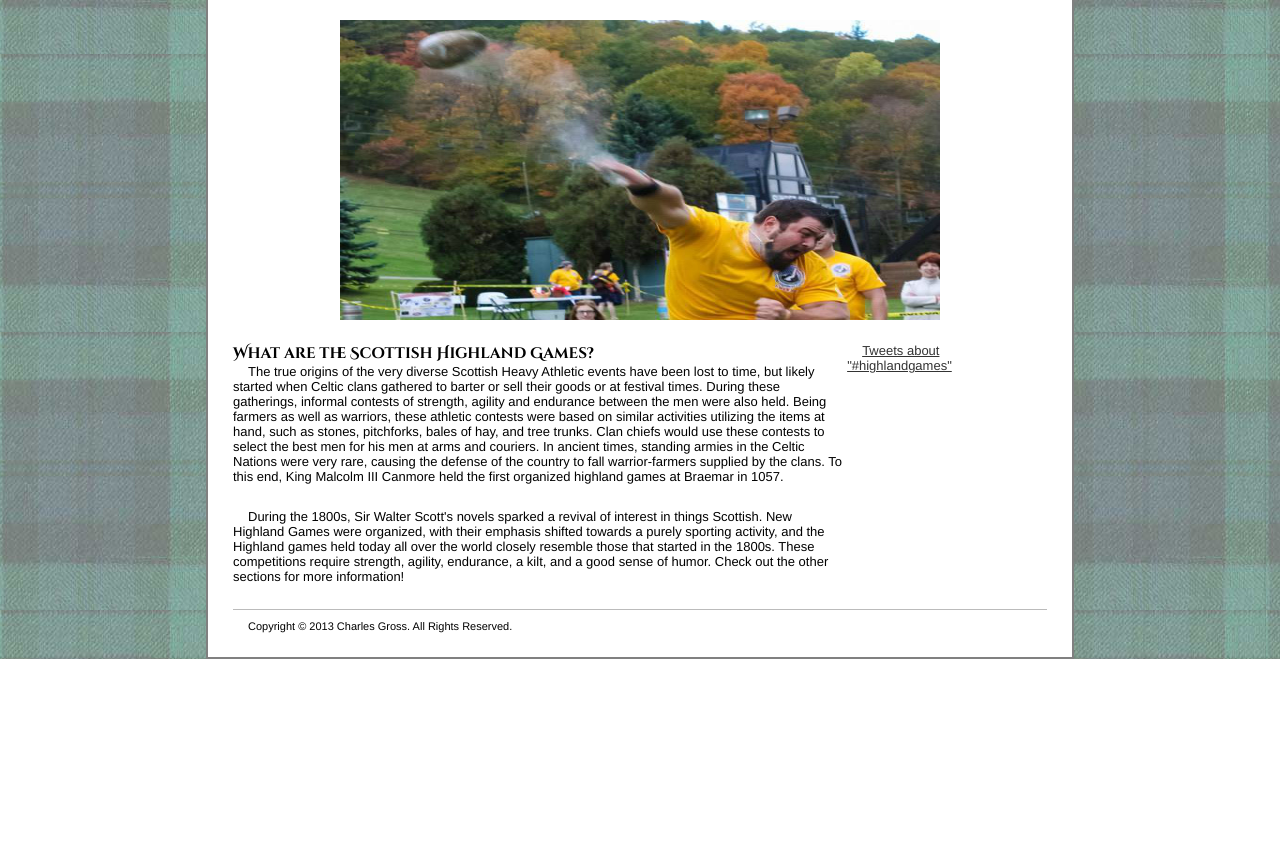
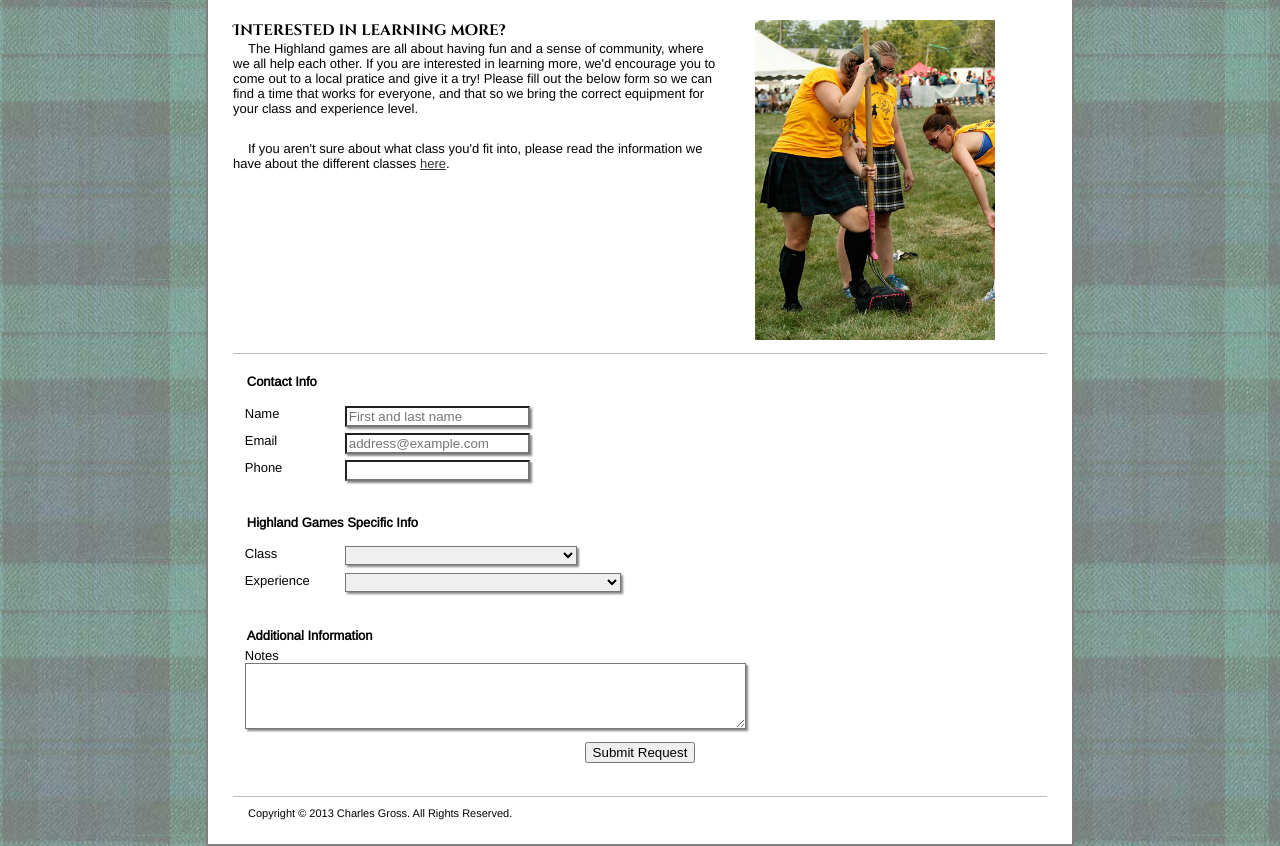
Before and after one commit to cmgross/INFS2150, a plain HTML site: page INFS2150/contact.html in a window 1280 px wide. Shown: the part 224-1070 px from the top of the page. Before the commit the page ends 883 px from the top, so only its background shows below. Drawn offline with Linux system fonts and the light colour scheme.

Commit message:
Finished contact form

```diff
--- a/INFS2150/contact.html
+++ b/INFS2150/contact.html
@@ -23,33 +23,73 @@
             </ul>
         </nav>
         <article class="pagecontent">
-            <section>
-                <figure class="center">
-                    <img src="images/carouselBraemar.jpg" id="PictureBox" width="600" height="300" alt="People wearing kilts and throwing stones and trees" />
-                    <figcaption id="CaptionBox" class="caption"></figcaption>
+            <section class="divider">
+                <div class="column smallleftcolumn">
+                    <h1>Interested in learning more?</h1>
+                    <p class="bottomspacer">
+                        The Highland games are all about having fun and a sense of community, where we all help each other.
+                        If you are interested in learning more, we'd encourage you to come out to a local pratice and give it a try!
+                        Please fill out the below form so we can find a time that works for everyone, and that so we bring the
+                        correct equipment for your class and experience level.
+                    </p>
+                    <p>If you aren't sure about what class you'd fit into, please read the information we have about the different classes <a href="classes.html">here</a>.</p>
+                </div>
+                <figure class="column rightcolumn">
+                    <img src="images/contactHelping.jpg" width="240" height="320" alt="Two athletes helping a third with a pitchfork" />
+                    <!--<figcaption id="CaptionBox" class="caption">Everyone learns from each other!</figcaption>-->
                 </figure>
             </section>
             <section>
-                <div class="column leftcolumn">
-                    <h1>What are the Scottish Highland Games?</h1>
-                    <p class="bottomspacer">
-                        The true origins of the very diverse Scottish Heavy Athletic events have been lost to time, but likely started when Celtic
-                        clans gathered to barter or sell their goods or at festival times. During these gatherings, informal contests of strength, agility and endurance between the men were also held.
-                        Being farmers as well as warriors, these athletic contests were based on similar activities utilizing the items at hand, such as stones, pitchforks, bales of hay, and tree trunks.
-                        Clan chiefs would use these contests to select the best men for his men at arms and couriers.
-                        In ancient times, standing armies in the Celtic Nations were very rare, causing the defense of the country to fall warrior-farmers supplied by the clans.
-                        To this end, King Malcolm III Canmore held the first organized highland games at Braemar in 1057.
-                    </p>
-                    <p>
-                        During the 1800s, Sir Walter Scott's novels sparked a revival of interest in things Scottish.
-                        New Highland Games were organized, with their emphasis shifted towards a purely sporting activity, and the Highland games held today all over the world closely resemble those that started in the 1800s.
-                        These competitions require strength, agility, endurance, a kilt, and a good sense of humor.
-                        Check out the other sections for more information!
-                    </p>
-                </div>
-                <p class="twitter-widget column">
-                    <a class="twitter-timeline" href="https://twitter.com/search?q=%23highlandgames" data-widget-id="399340910825054208">Tweets about "#highlandgames"</a>
-                </p>
+                <form id="contactform">
+                    <fieldset id="contactinfo">
+                        <legend>Contact Info</legend>
+                        <label for="nameinput">
+                            Name
+                            <input type="text" id="nameinput" name="name" placeholder="First and last name" />
+                        </label>
+                        <label for="emailinput">
+                            Email
+                            <input type="email" id="emailinput" name="email" placeholder="address@example.com" />
+                        </label>
+                        <label for="phoneinput">
+                            Phone
+                            <input type="text" id="phoneinput" name="phone" />
+                        </label>
+                    </fieldset>
+                    <fieldset id="gamesspecific">
+                        <legend>Highland Games Specific Info</legend>
+                        <label for="classinput">
+                            Class
+                            <select id="classinput" name="classinput">
+                                <option value=""></option>
+                                <option value="Amateur">Amateur - Male younger than 40</option>
+                                <option value="Master">Master - Male older than 40</option>
+                                <option value="Women">Women</option>
+                                <option value="Pro">Pro - Any age, get paid to compete!</option>
+                            </select>
+                        </label>
+                        <label for="experienceinput">
+                            Experience
+                            <select id="experienceinput" name="experienceinput">
+                                <option value=""></option>
+                                <option value="none">None</option>
+                                <option value="some">I've thrown things before</option>
+                                <option value="experienced">I've competed before, I just want to pratice!</option>
+                            </select>
+                        </label>
+                    </fieldset>
+                    <fieldset id="additionalinfo">
+                        <legend>Additional Information</legend>
+                        <label for="notes">
+                            Notes
+                            <textarea id="notes" name="notes" rows="4" cols="60"></textarea>
+                        </label>
+                    </fieldset>
+                    <fieldset id="submitbutton">
+                        <input type="submit" id="submit" value="Submit Request" onclick="checkReqFields();" />
+                    </fieldset>
+                </form>
+                <p id="message"></p>
             </section>
         </article>
         <footer id="footer">
--- a/INFS2150/desktop.css
+++ b/INFS2150/desktop.css
@@ -33,6 +33,10 @@ section {
     margin-bottom: 20px;
 }
 
+legend {
+    font-weight: bold;
+}
+
 img {
     border-style: none;
 }
@@ -52,6 +56,10 @@ body {
 
 h1, h2, h3 {
     font-family: CinzelDecorativeBold, georgia, "times new roman", times, serif;
+}
+
+fieldset {
+    border: 0;
 }
 
 a:link {
@@ -146,6 +154,59 @@ p {
 #footer p.right {
     float: right;
 }
+
+#contactinfo label {
+    display: block;
+    position: relative;
+    margin: 12px 0;
+}
+
+#contactinfo input {
+    position: absolute;
+    left: 100px;
+    -moz-box-shadow: 2px 2px 2px #888888;
+    -webkit-box-shadow: 2px 2px 2px #888888;
+    box-shadow: 2px 2px 2px #888888;
+}
+
+#gamesspecific {
+    margin-top: 20px;
+}
+
+    #gamesspecific label {
+        display: block;
+        position: relative;
+        margin: 12px 0;
+    }
+
+    #gamesspecific select {
+        position: absolute;
+        left: 100px;
+        -moz-box-shadow: 2px 2px 2px #888888;
+        -webkit-box-shadow: 2px 2px 2px #888888;
+        box-shadow: 2px 2px 2px #888888;
+    }
+
+#additionalinfo {
+    margin-top: 20px;
+}
+
+    #additionalinfo label {
+        display: block;
+    }
+
+    #additionalinfo textarea {
+        display: block;
+        -moz-box-shadow: 2px 2px 2px #888888;
+        -webkit-box-shadow: 2px 2px 2px #888888;
+        box-shadow: 2px 2px 2px #888888;
+    }
+
+#submitbutton {
+    border: 0;
+    text-align: center;
+    margin-bottom: 0;
+}
 /*End ID selectors*/
 
 /*Class selectors*/
@@ -181,7 +242,18 @@ p {
     width: 75%;
 }
 
+.smallleftcolumn {
+    width: 60%;
+    vertical-align: top;
+}
+
 .rightcolumn {
     margin-left: 30px;
 }
+
+.divider {
+    padding-bottom: 10px;
+    border-bottom: 1px solid #bbb;
+}
+
 /*End Class selectors*/
--- a/INFS2150/scripts/scripts.js
+++ b/INFS2150/scripts/scripts.js
@@ -8,3 +8,41 @@ function generateMenu() {
         "<li><a href='contact.html'>Sign Up</a></li>";
     document.getElementById("mainnav").innerHTML = links;
 }
+
+
+function checkReqFields() {
+    var name = document.getElementById("nameinput").value;
+    var email = document.getElementById("emailinput").value;
+    var phone = document.getElementById("phoneinput").value;
+    var athleteClass = document.getElementById("classinput").value;
+    var experience = document.getElementById("experienceinput").value;
+
+    if (name == null || name == "") {
+        alert("Name required");
+        return false;
+    }
+
+    if (email == null || email == "") {
+        alert("Email required");
+        return false;
+    }
+
+    if (phone == null || phone == "") {
+        alert("Phone required");
+        return false;
+    }
+
+    if (athleteClass == null || athleteClass == "") {
+        alert("Class required");
+        return false;
+    }
+
+    if (experience == null || experience == "") {
+        alert("Experience required");
+        return false;
+    }
+
+    alert("Thanks for requesting a training session! We hope to see you on the field!");
+    document.forms("contactform").reset();
+
+}
```
Also changed, not shown: INFS2150/images/contactHelping.jpg (added), 1 other file.
